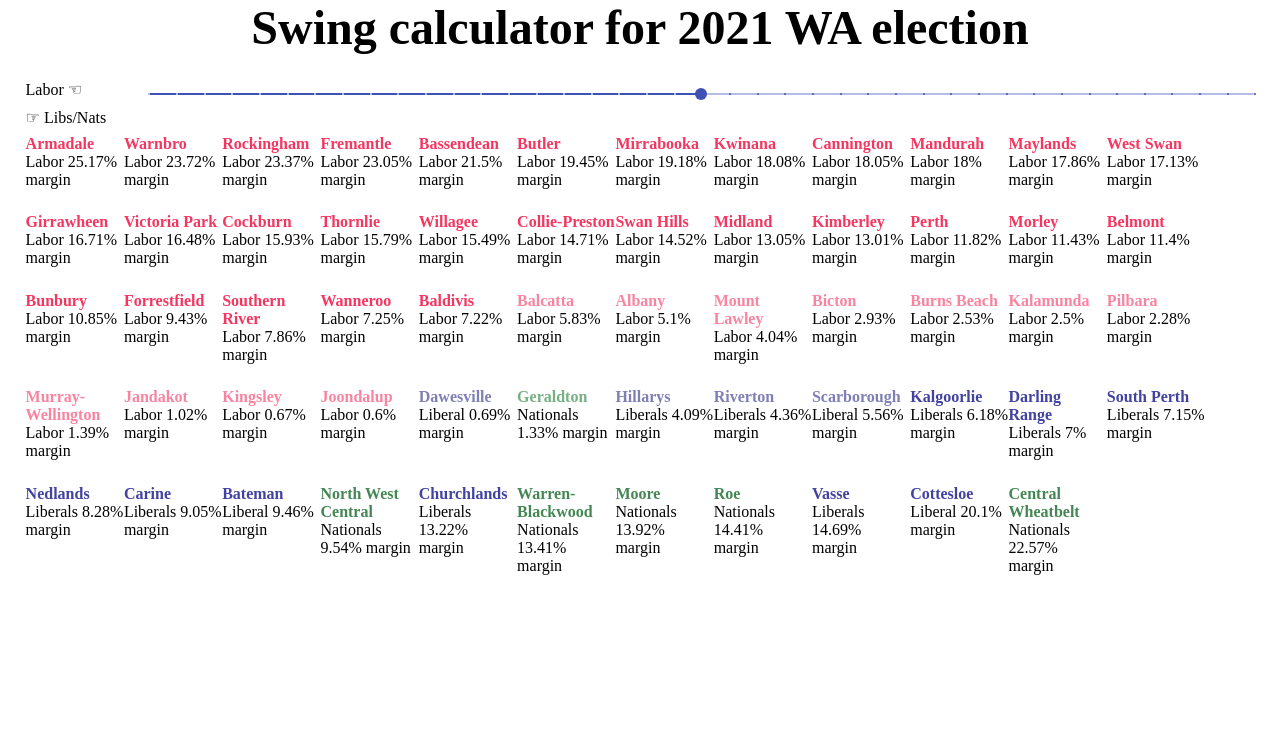
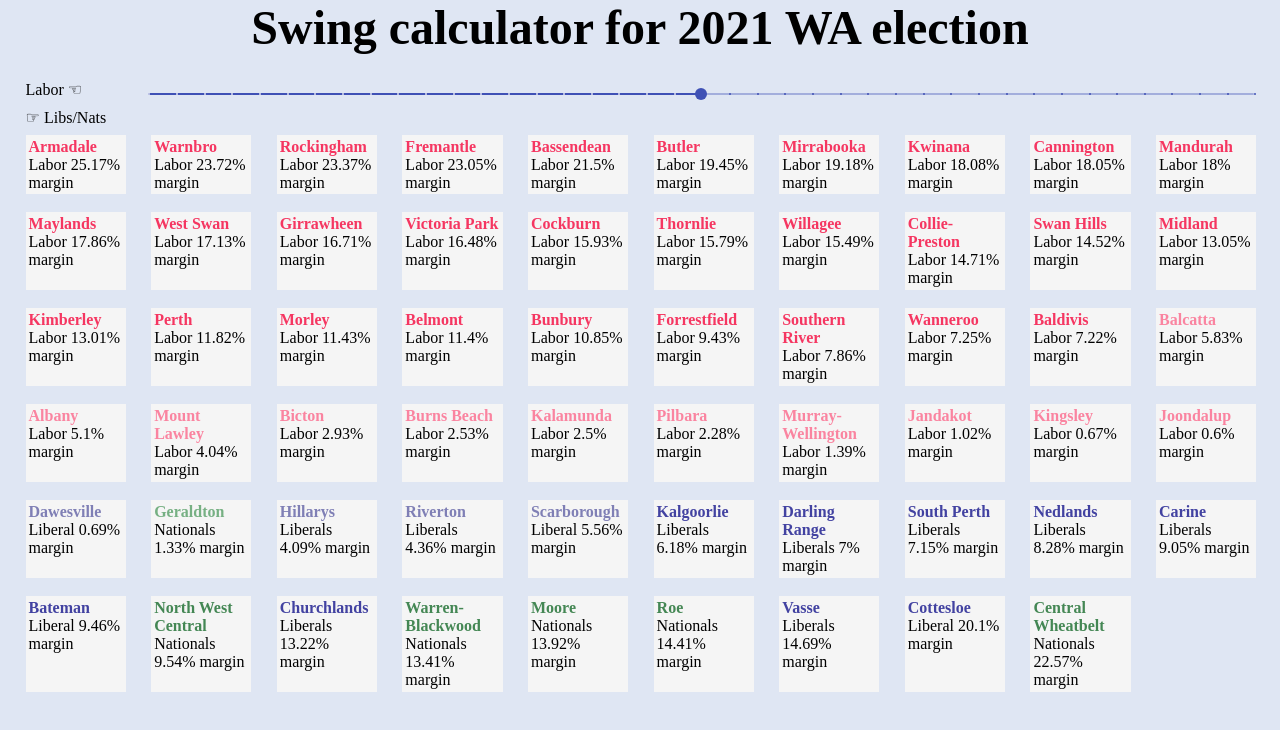
Before and after one commit to benfanderson/election-swing, a React app: page / in a window 1280 px wide. Shown: the top 730 px of the page. Built offline with nearby package versions, Linux system fonts and the light colour scheme.

Commit message:
Swapped from flex to grid for css.

```diff
--- a/src/styles.css
+++ b/src/styles.css
@@ -1,6 +1,10 @@
 * {
     margin: 0;
     padding: 0;
+  }
+
+  body {
+    background-color: #DFE6F3;
   }
 
   .container {
@@ -27,22 +31,28 @@
     width: 50%
   }
 
+  .sticky {
+    position: fixed;
+    top: 0;
+    width: 100%;
+  }
+
+  .sticky + .seatContainer {
+    padding-top: 102px;
+  }
+
   .seatContainer{
-    display: flex;
-    flex-direction: row;
-    flex-wrap: wrap;
-    justify-content:start;
-
+    display: grid;
+    grid-template-columns: repeat(auto-fill, 29%);
+    grid-gap: 1rem;
+    justify-content: space-between;
    }
 
-   /* .seatContainer::after{
-    content: '';
-    flex: auto;
-   } */
-
   .seatDiv {
-    width: 33.33%;
+    width: 96%;
+    padding: 3%;
     margin-bottom: 2%;
+    background-color: whitesmoke;
   }
 
   .seatName {
@@ -55,9 +65,13 @@
       width: 75%
     }
 
-    .seatDiv {
-      width: 12%;
+    .seatContainer {
+      grid-template-columns: repeat(auto-fill, 12%);
     }
+
+    /* .seatDiv {
+      width: 100%;
+    } */
   }
 
    /*View for Desktop*/
@@ -70,7 +84,11 @@
       width: 90%
     }
 
-    .seatDiv {
+    .seatContainer {
+      grid-template-columns: repeat(auto-fill, 8%);
+    }
+
+    /* .seatDiv {
       width: 8%;
-    }
+    } */
   }
```
